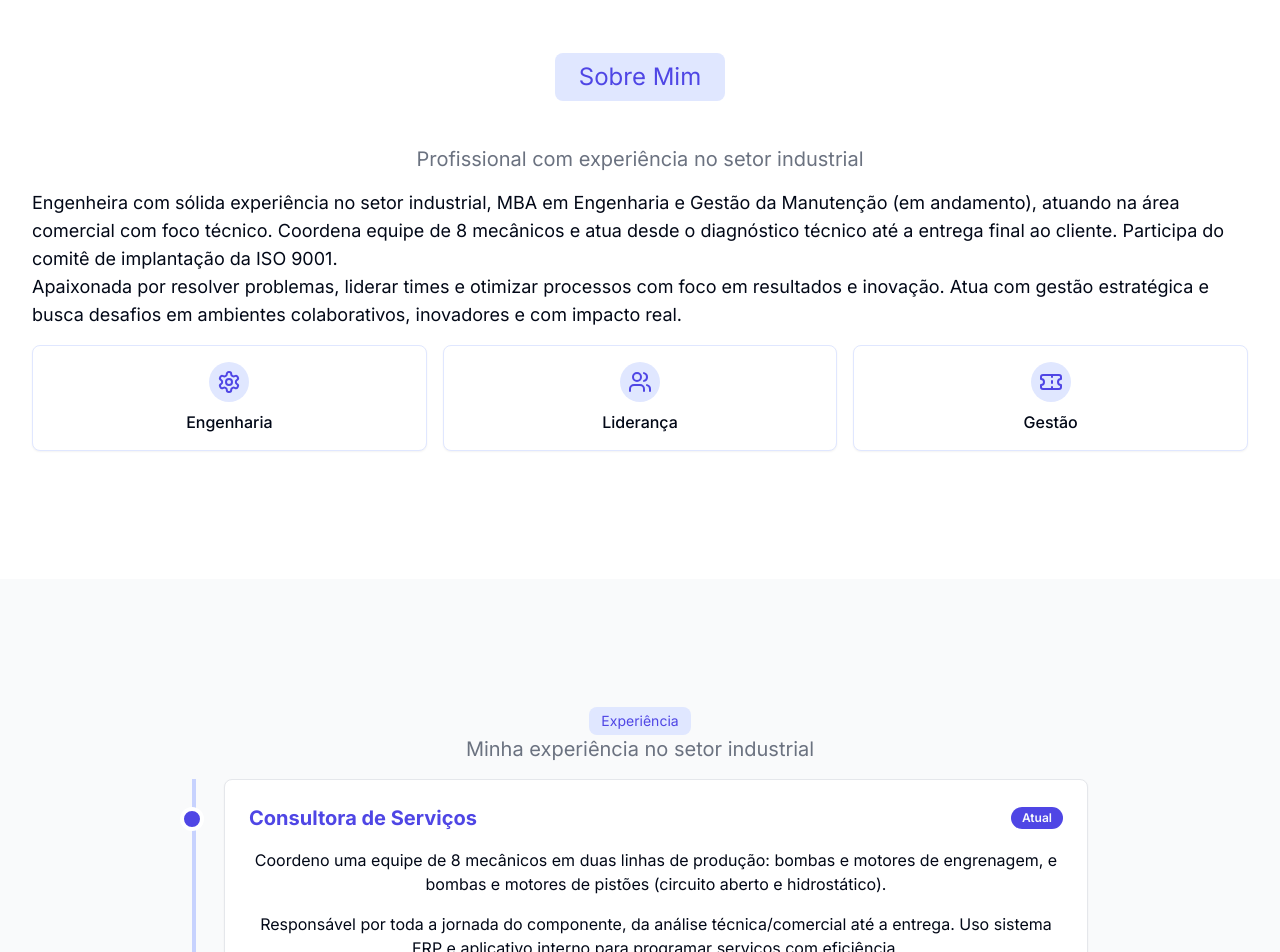
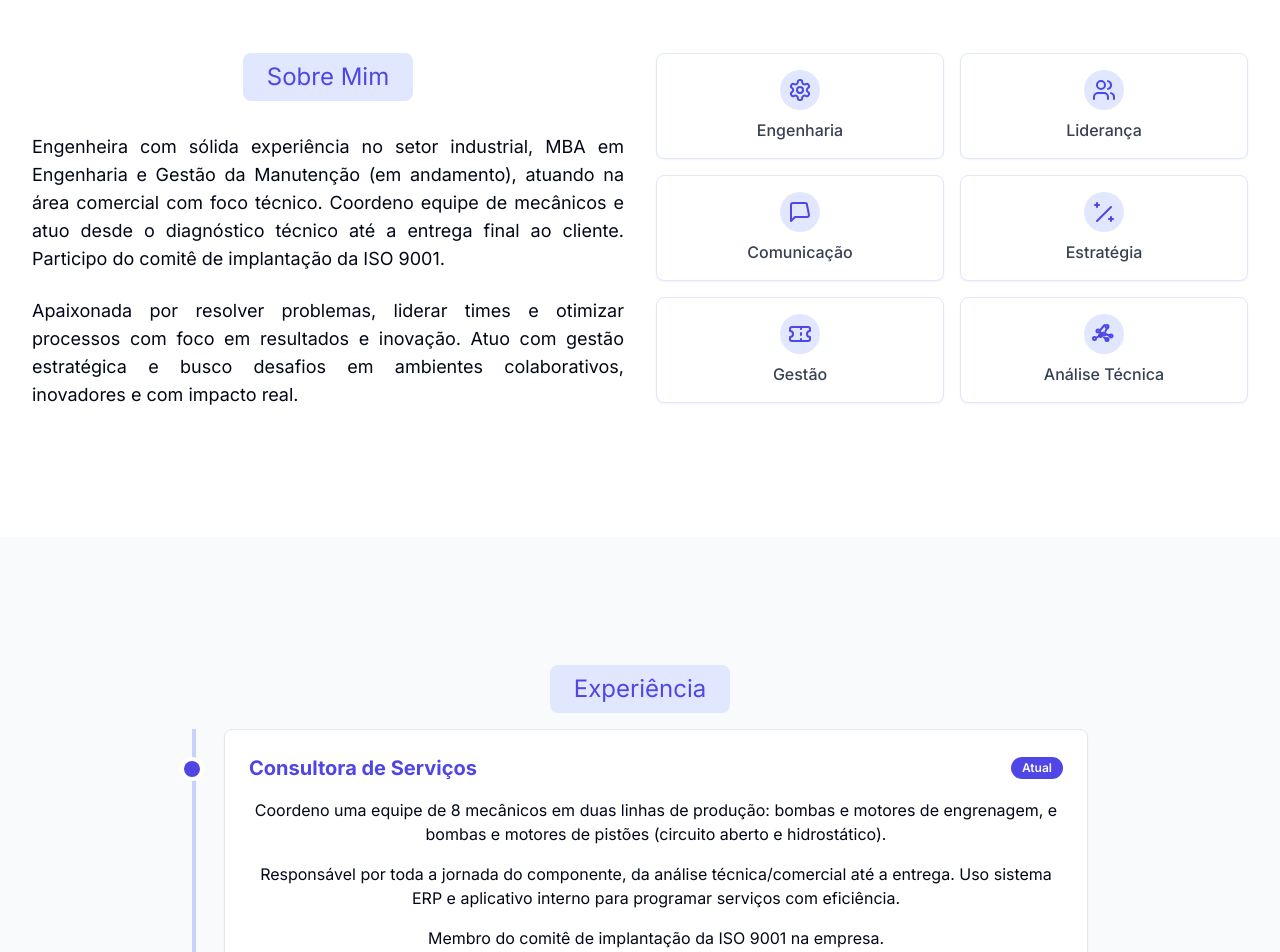
Before and after one commit to sqpaloma/portfolio, a Next.js app: page / in a window 1280 px wide. Shown: the part 760-1712 px from the top of the page. Built offline with nearby package versions, Linux system fonts and the light colour scheme.

Commit message:
Enhance AboutSection and ExperienceSection components: add skill cards and experience timeline, improve layout and responsiveness, and update content for better user engagement.

```diff
--- a/components/about-section.tsx
+++ b/components/about-section.tsx
@@ -1,44 +1,16 @@
+import React from "react";
 import { AnimatedSection } from "@/components/animated-section";
 import { AnimatedList } from "@/components/animated-list";
 
-export function AboutSection() {
-  return (
-    <section id="sobre" className="w-full py-12 pb-48 md:py-24 lg:py-32">
-      <div className="container mx-auto px-4 md:px-8 flex flex-col items-center">
-        <div className="flex flex-col items-center justify-center space-y-4 text-center w-full">
-          <AnimatedSection animation="slideUp" className="space-y-2 w-full">
-            <div className="inline-block rounded-lg bg-indigo-100 px-6 py-2 mb-11 text-2xl text-indigo-600">
-              Sobre Mim
-            </div>
-            <p className="text-gray-500 md:text-xl w-full">
-              Profissional com experiência no setor industrial
-            </p>
-          </AnimatedSection>
-          <AnimatedSection
-            animation="fadeIn"
-            delay={0.2}
-            className="w-full space-y-4 text-left"
-          >
-            <p className="text-base md:text-lg">
-              Engenheira com sólida experiência no setor industrial, MBA em
-              Engenharia e Gestão da Manutenção (em andamento), atuando na área
-              comercial com foco técnico. Coordena equipe de 8 mecânicos e atua
-              desde o diagnóstico técnico até a entrega final ao cliente.
-              Participa do comitê de implantação da ISO 9001.
-            </p>
-            <p className="text-base md:text-lg">
-              Apaixonada por resolver problemas, liderar times e otimizar
-              processos com foco em resultados e inovação. Atua com gestão
-              estratégica e busca desafios em ambientes colaborativos,
-              inovadores e com impacto real.
-            </p>
-          </AnimatedSection>
-          <AnimatedList
-            className="w-full grid grid-cols-2 gap-4 sm:grid-cols-3 mt-8"
-            delay={0.4}
-          >
-            <div className="flex flex-col items-center space-y-2 rounded-lg border border-indigo-100 bg-white p-4 shadow-sm">
-              <div className="rounded-full bg-indigo-100 p-2 text-indigo-600">
+interface Skill {
+  title: string;
+  icon: React.ReactNode;
+}
+
+const skills: Skill[] = [
+  {
+    title: "Engenharia",
+    icon: (
       <svg
         xmlns="http://www.w3.org/2000/svg"
         width="24"
@@ -54,11 +26,11 @@ export function AboutSection() {
         <path d="M12.22 2h-.44a2 2 0 0 0-2 2v.18a2 2 0 0 1-1 1.73l-.43.25a2 2 0 0 1-2 0l-.15-.08a2 2 0 0 0-2.73.73l-.22.38a2 2 0 0 0 .73 2.73l.15.1a2 2 0 0 1 1 1.72v.51a2 2 0 0 1-1 1.74l-.15.09a2 2 0 0 0-.73 2.73l.22.38a2 2 0 0 0 2.73.73l.15-.08a2 2 0 0 1 2 0l.43.25a2 2 0 0 1 1 1.73V20a2 2 0 0 0 2 2h.44a2 2 0 0 0 2-2v-.18a2 2 0 0 1 1-1.73l.43-.25a2 2 0 0 1 2 0l.15.08a2 2 0 0 0 2.73-.73l.22-.39a2 2 0 0 0-.73-2.73l-.15-.08a2 2 0 0 1-1-1.74v-.5a2 2 0 0 1 1-1.74l.15-.09a2 2 0 0 0 .73-2.73l-.22-.38a2 2 0 0 0-2.73-.73l-.15.08a2 2 0 0 1-2 0l-.43-.25a2 2 0 0 1-1-1.73V4a2 2 0 0 0-2-2z"></path>
         <circle cx="12" cy="12" r="3"></circle>
       </svg>
-              </div>
-              <h3 className="text-center text-base font-medium">Engenharia</h3>
-            </div>
-            <div className="flex flex-col items-center space-y-2 rounded-lg border border-indigo-100 bg-white p-4 shadow-sm">
-              <div className="rounded-full bg-indigo-100 p-2 text-indigo-600">
+    ),
+  },
+  {
+    title: "Liderança",
+    icon: (
       <svg
         xmlns="http://www.w3.org/2000/svg"
         width="24"
@@ -76,11 +48,53 @@ export function AboutSection() {
         <path d="M22 21v-2a4 4 0 0 0-3-3.87"></path>
         <path d="M16 3.13a4 4 0 0 1 0 7.75"></path>
       </svg>
-              </div>
-              <h3 className="text-center text-base font-medium">Liderança</h3>
-            </div>
-            <div className="flex flex-col items-center space-y-2 rounded-lg border border-indigo-100 bg-white p-4 shadow-sm">
-              <div className="rounded-full bg-indigo-100 p-2 text-indigo-600">
+    ),
+  },
+  {
+    title: "Comunicação",
+    icon: (
+      <svg
+        xmlns="http://www.w3.org/2000/svg"
+        width="24"
+        height="24"
+        viewBox="0 0 24 24"
+        fill="none"
+        stroke="currentColor"
+        strokeWidth="2"
+        strokeLinecap="round"
+        strokeLinejoin="round"
+        className="h-6 w-6"
+      >
+        <path d="M21 15a2 2 0 0 1-2 2H7l-4 4V5a2 2 0 0 1 2-2h12a2 2 0 0 1 2 2z"></path>
+      </svg>
+    ),
+  },
+  {
+    title: "Estratégia",
+    icon: (
+      <svg
+        xmlns="http://www.w3.org/2000/svg"
+        width="24"
+        height="24"
+        viewBox="0 0 24 24"
+        fill="none"
+        stroke="currentColor"
+        strokeWidth="2"
+        strokeLinecap="round"
+        strokeLinejoin="round"
+        className="h-6 w-6"
+      >
+        <path d="M5 3v4"></path>
+        <path d="M19 17v4"></path>
+        <path d="M3 5h4"></path>
+        <path d="M17 19h4"></path>
+        <path d="m5 21 14-14"></path>
+      </svg>
+    ),
+  },
+  {
+    title: "Gestão",
+    icon: (
       <svg
         xmlns="http://www.w3.org/2000/svg"
         width="24"
@@ -98,9 +112,86 @@ export function AboutSection() {
         <path d="M13 17v2"></path>
         <path d="M13 11v2"></path>
       </svg>
+    ),
+  },
+  {
+    title: "Análise Técnica",
+    icon: (
+      <svg
+        xmlns="http://www.w3.org/2000/svg"
+        width="24"
+        height="24"
+        viewBox="0 0 24 24"
+        fill="none"
+        stroke="currentColor"
+        strokeWidth="2"
+        strokeLinecap="round"
+        strokeLinejoin="round"
+        className="h-6 w-6"
+      >
+        <path d="M2.5 18a1.5 1.5 0 1 0 0-3 1.5 1.5 0 0 0 0 3Z"></path>
+        <path d="M6 10.5a1.5 1.5 0 1 0 0-3 1.5 1.5 0 0 0 0 3Z"></path>
+        <path d="M15 6a1.5 1.5 0 1 0 0-3 1.5 1.5 0 0 0 0 3Z"></path>
+        <path d="M8.5 15a1.5 1.5 0 1 0 0-3 1.5 1.5 0 0 0 0 3Z"></path>
+        <path d="M12 13.5a1.5 1.5 0 1 0 0-3 1.5 1.5 0 0 0 0 3Z"></path>
+        <path d="M19 15.5a1.5 1.5 0 1 0 0-3 1.5 1.5 0 0 0 0 3Z"></path>
+        <path d="M15 19a1.5 1.5 0 1 0 0-3 1.5 1.5 0 0 0 0 3Z"></path>
+        <path d="M4 16l4.5-3"></path>
+        <path d="M15 17.5l-3-2"></path>
+        <path d="M13.5 12l5 2"></path>
+        <path d="M10.5 12l-2.5-2"></path>
+        <path d="M7.5 9l5-6"></path>
+        <path d="M13.5 9l2.5-4"></path>
+      </svg>
+    ),
+  },
+];
+
+function SkillCard({ skill }: { skill: Skill }) {
+  return (
+    <div className="group flex flex-col items-center space-y-2 rounded-lg border border-indigo-100 bg-white p-4 shadow-sm transition-all duration-300 hover:bg-indigo-100 hover:border-indigo-200 hover:shadow-md">
+      <div className="rounded-full bg-indigo-100 p-2 text-indigo-600 transition-colors duration-300 group-hover:bg-white group-hover:text-indigo-600">
+        {skill.icon}
       </div>
-              <h3 className="text-center text-base font-medium">Gestão</h3>
+      <h3 className="text-center text-base font-medium text-gray-700 transition-colors duration-300 group-hover:text-indigo-600">
+        {skill.title}
+      </h3>
     </div>
+  );
+}
+
+export function AboutSection() {
+  return (
+    <section id="sobre" className="w-full py-12 pb-48 md:py-24 lg:py-32">
+      <div className="container mx-auto px-4 md:px-8">
+        <div className="grid grid-cols-1 md:grid-cols-2 gap-8 items-start">
+          <AnimatedSection animation="slideUp" className="space-y-12 w-full">
+            <div className="flex justify-center mb-8">
+              <div className="inline-block rounded-lg bg-indigo-100 px-6 py-2 text-2xl text-center text-indigo-600">
+                Sobre Mim
+              </div>
+            </div>
+            <div className="space-y-6">
+              <p className="text-base md:text-lg text-justify">
+                Engenheira com sólida experiência no setor industrial, MBA em
+                Engenharia e Gestão da Manutenção (em andamento), atuando na
+                área comercial com foco técnico. Coordeno equipe de mecânicos e
+                atuo desde o diagnóstico técnico até a entrega final ao cliente.
+                Participo do comitê de implantação da ISO 9001.
+              </p>
+              <p className="text-base md:text-lg text-justify">
+                Apaixonada por resolver problemas, liderar times e otimizar
+                processos com foco em resultados e inovação. Atuo com gestão
+                estratégica e busco desafios em ambientes colaborativos,
+                inovadores e com impacto real.
+              </p>
+            </div>
+          </AnimatedSection>
+
+          <AnimatedList className="w-full grid grid-cols-2 gap-4" delay={0.4}>
+            {skills.map((skill, index) => (
+              <SkillCard key={index} skill={skill} />
+            ))}
           </AnimatedList>
         </div>
       </div>
--- a/components/experience-section.tsx
+++ b/components/experience-section.tsx
@@ -1,6 +1,107 @@
 import { AnimatedSection } from "@/components/animated-section";
 import { AnimatedList } from "@/components/animated-list";
 import { Badge } from "@/components/ui/badge";
+
+interface ExperienceItem {
+  title: string;
+  status: "current" | "previous";
+  description: string[];
+  skills: string[];
+}
+
+const experiences: ExperienceItem[] = [
+  {
+    title: "Consultora de Serviços",
+    status: "current",
+    description: [
+      "Coordeno uma equipe de 8 mecânicos em duas linhas de produção: bombas e motores de engrenagem, e bombas e motores de pistões (circuito aberto e hidrostático).",
+      "Responsável por toda a jornada do componente, da análise técnica/comercial até a entrega. Uso sistema ERP e aplicativo interno para programar serviços com eficiência.",
+      "Membro do comitê de implantação da ISO 9001 na empresa.",
+    ],
+    skills: ["Gestão de Equipes", "Análise Técnica", "ISO 9001", "ERP"],
+  },
+  {
+    title: "Assistente Técnico",
+    status: "previous",
+    description: [
+      "Responsável pela gestão de contratos de manutenção de sistemas de refrigeração e predial em quatro estados do Brasil.",
+      "Planejamento e execução de manutenções preventivas, com definição de escopo, cronograma, recursos necessários e gestão de equipes terceirizadas.",
+      "Atendimento a SLAs críticos de até 2 horas para resolução de problemas extremos, seguido pela coordenação de manutenções corretivas, envolvendo programação de técnicos, orçamentos, alocação de recursos, tempo e custos.",
+      "Desenvolvimento e apresentação de dashboards gerenciais com indicadores por estado para diretoria, além de realização de análises de risco e lucratividade.",
+    ],
+    skills: [
+      "Gestão de Contratos",
+      "Manutenção Preventiva",
+      "Gestão de SLAs",
+      "Análise de Dados",
+      "Gestão de Equipes",
+    ],
+  },
+];
+
+function ExperienceTimeline() {
+  return (
+    <div className="relative flex justify-center">
+      <div className="absolute left-0 top-0 h-full w-1 bg-indigo-200 hidden md:block" />
+      <div className="space-y-8 relative w-full">
+        {experiences.map((experience, index) => (
+          <ExperienceCard key={index} experience={experience} />
+        ))}
+      </div>
+    </div>
+  );
+}
+
+function ExperienceCard({ experience }: { experience: ExperienceItem }) {
+  return (
+    <AnimatedSection
+      animation="fadeInRight"
+      className="relative pl-0 md:pl-8 w-full"
+    >
+      <div className="absolute -left-3 top-7 h-6 w-6 rounded-full border-4 border-white bg-indigo-600 hidden md:block" />
+      <div className="space-y-4 rounded-lg border border-gray-200 bg-white p-6 shadow-sm w-full">
+        <div className="space-y-2">
+          <div className="flex items-center justify-between">
+            <h3 className="text-xl font-bold text-indigo-600">
+              {experience.title}
+            </h3>
+            <Badge
+              className={
+                experience.status === "current"
+                  ? "bg-indigo-600"
+                  : "bg-gray-600"
+              }
+            >
+              {experience.status === "current" ? "Atual" : "Anterior"}
+            </Badge>
+          </div>
+        </div>
+        <div className="space-y-4">
+          {experience.description.map((paragraph, index) => (
+            <p key={index} className="text-base">
+              {paragraph}
+            </p>
+          ))}
+        </div>
+        <AnimatedList
+          className="flex flex-wrap gap-2 justify-center"
+          delay={0.3}
+          staggerDelay={0.05}
+        >
+          {experience.skills.map((skill, index) => (
+            <Badge
+              key={index}
+              variant="outline"
+              className="border-indigo-200 text-indigo-700"
+            >
+              {skill}
+            </Badge>
+          ))}
+        </AnimatedList>
+      </div>
+    </AnimatedSection>
+  );
+}
 
 export function ExperienceSection() {
   return (
@@ -11,158 +112,12 @@ export function ExperienceSection() {
       <div className="container mx-auto px-4 md:px-8 flex flex-col items-center">
         <div className="flex flex-col items-center justify-center space-y-4 text-center w-full">
           <AnimatedSection animation="slideUp" className="space-y-2 w-full">
-            <div className="inline-block rounded-lg bg-indigo-100 px-3 py-1 text-sm text-indigo-600">
+            <div className="inline-block rounded-lg bg-indigo-100 px-6 py-2 text-2xl text-indigo-600">
               Experiência
             </div>
-            <p className="text-gray-500 md:text-xl w-full">
-              Minha experiência no setor industrial
-            </p>
           </AnimatedSection>
           <div className="w-full max-w-4xl space-y-8">
-            <div className="relative flex justify-center">
-              <div className="absolute left-0 top-0 h-full w-1 bg-indigo-200 hidden md:block"></div>
-              <div className="space-y-8 relative w-full">
-                <AnimatedSection
-                  animation="fadeInRight"
-                  className="relative pl-0 md:pl-8 w-full"
-                >
-                  <div className="absolute -left-3 top-7 h-6 w-6 rounded-full border-4 border-white bg-indigo-600 hidden md:block"></div>
-                  <div className="space-y-4 rounded-lg border border-gray-200 bg-white p-6 shadow-sm w-full">
-                    <div className="space-y-2">
-                      <div className="flex items-center justify-between">
-                        <h3 className="text-xl font-bold text-indigo-600">
-                          Consultora de Serviços
-                        </h3>
-                        <Badge className="bg-indigo-600">Atual</Badge>
-                      </div>
-                    </div>
-                    <div className="space-y-4">
-                      <p className="text-base">
-                        Coordeno uma equipe de 8 mecânicos em duas linhas de
-                        produção: bombas e motores de engrenagem, e bombas e
-                        motores de pistões (circuito aberto e hidrostático).
-                      </p>
-                      <p className="text-base">
-                        Responsável por toda a jornada do componente, da análise
-                        técnica/comercial até a entrega. Uso sistema ERP e
-                        aplicativo interno para programar serviços com
-                        eficiência.
-                      </p>
-                      <p className="text-base">
-                        Membro do comitê de implantação da ISO 9001 na empresa.
-                      </p>
-                    </div>
-                    <AnimatedList
-                      className="flex flex-wrap gap-2 justify-center"
-                      delay={0.3}
-                      staggerDelay={0.05}
-                    >
-                      <Badge
-                        variant="outline"
-                        className="border-indigo-200 text-indigo-700"
-                      >
-                        Gestão de Equipes
-                      </Badge>
-                      <Badge
-                        variant="outline"
-                        className="border-indigo-200 text-indigo-700"
-                      >
-                        Análise Técnica
-                      </Badge>
-                      <Badge
-                        variant="outline"
-                        className="border-indigo-200 text-indigo-700"
-                      >
-                        ISO 9001
-                      </Badge>
-                      <Badge
-                        variant="outline"
-                        className="border-indigo-200 text-indigo-700"
-                      >
-                        ERP
-                      </Badge>
-                    </AnimatedList>
-                  </div>
-                </AnimatedSection>
-
-                <AnimatedSection
-                  animation="fadeInRight"
-                  className="relative pl-0 md:pl-8 w-full"
-                >
-                  <div className="absolute -left-3 top-7 h-6 w-6 rounded-full border-4 border-white bg-indigo-600 hidden md:block"></div>
-                  <div className="space-y-4 rounded-lg border border-gray-200 bg-white p-6 shadow-sm w-full">
-                    <div className="space-y-2">
-                      <div className="flex items-center justify-between">
-                        <h3 className="text-xl font-bold text-indigo-600">
-                          Assistente Técnico
-                        </h3>
-                        <Badge className="bg-gray-600">Anterior</Badge>
-                      </div>
-                    </div>
-                    <div className="space-y-4">
-                      <p className="text-base">
-                        Responsável pela gestão de contratos de manutenção de
-                        sistemas de refrigeração e predial em quatro estados do
-                        Brasil.
-                      </p>
-                      <p className="text-base">
-                        Planejamento e execução de manutenções preventivas, com
-                        definição de escopo, cronograma, recursos necessários e
-                        gestão de equipes terceirizadas.
-                      </p>
-                      <p className="text-base">
-                        Atendimento a SLAs críticos de até 2 horas para
-                        resolução de problemas extremos, seguido pela
-                        coordenação de manutenções corretivas, envolvendo
-                        programação de técnicos, orçamentos, alocação de
-                        recursos, tempo e custos.
-                      </p>
-                      <p className="text-base">
-                        Desenvolvimento e apresentação de dashboards gerenciais
-                        com indicadores por estado para diretoria, além de
-                        realização de análises de risco e lucratividade.
-                      </p>
-                    </div>
-                    <AnimatedList
-                      className="flex flex-wrap gap-2 justify-center"
-                      delay={0.3}
-                      staggerDelay={0.05}
-                    >
-                      <Badge
-                        variant="outline"
-                        className="border-indigo-200 text-indigo-700"
-                      >
-                        Gestão de Contratos
-                      </Badge>
-                      <Badge
-                        variant="outline"
-                        className="border-indigo-200 text-indigo-700"
-                      >
-                        Manutenção Preventiva
-                      </Badge>
-                      <Badge
-                        variant="outline"
-                        className="border-indigo-200 text-indigo-700"
-                      >
-                        Gestão de SLAs
-                      </Badge>
-                      <Badge
-                        variant="outline"
-                        className="border-indigo-200 text-indigo-700"
-                      >
-                        Análise de Dados
-                      </Badge>
-                      <Badge
-                        variant="outline"
-                        className="border-indigo-200 text-indigo-700"
-                      >
-                        Gestão de Equipes
-                      </Badge>
-                    </AnimatedList>
-                  </div>
-                </AnimatedSection>
-              </div>
-            </div>
+            <ExperienceTimeline />
           </div>
         </div>
       </div>
```
Lines whose indentation alone changed are shown as unchanged.
